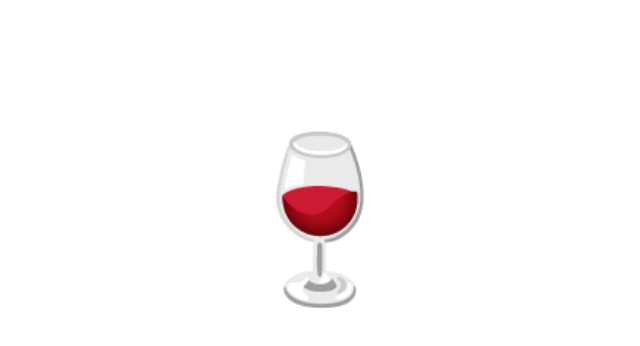
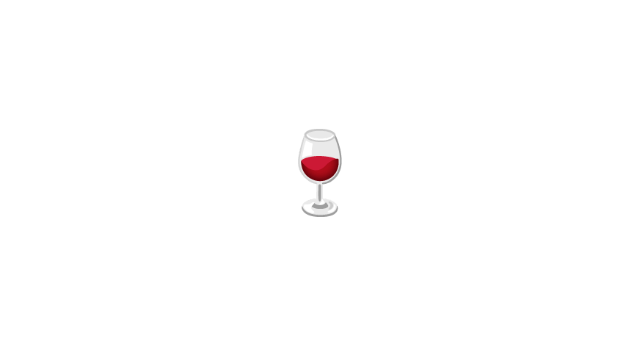
Before and after one commit to diptirbhatt/diptirbhatt.github.io, a plain HTML site: page index.html in a window 1280 px wide. Shown: the whole page, without its empty margins (320-960 px from the left). Drawn offline with Linux system fonts and the light colour scheme.

Commit message:
reduce font size

```diff
--- a/index.html
+++ b/index.html
@@ -8,7 +8,7 @@
       width: 50%;
       margin: 10% auto;
       text-align: center;
-      font-size: 10em;
+      font-size: 5em;
     }
   </style>
 
```
